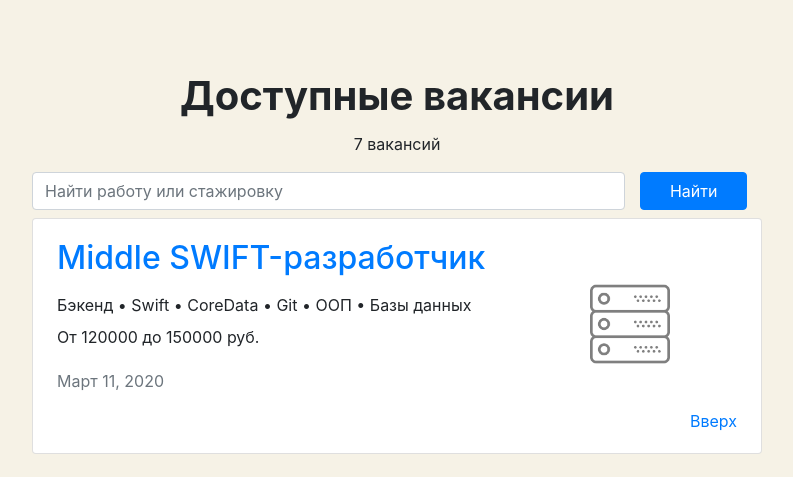
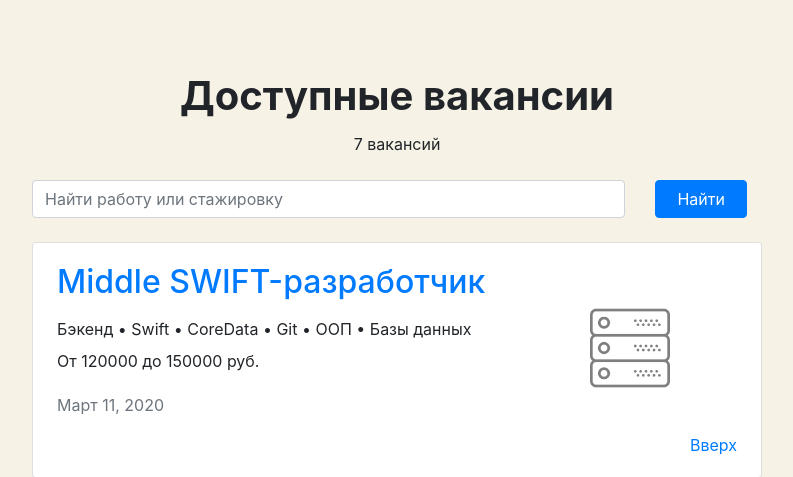
Before and after one commit to alxgnussin/Stepik_Django_Project_04, a Django app: page /vacancies in a window 1280 px wide. Shown: the part 72-549 px from the top of the page, without its empty margins (243-1036 px from the left). Run offline with Django 3.2, Linux system fonts and the light colour scheme; data comes from the database, SQL or seed files in the repository; both versions use the stored data as it was after the commit; some libraries are stand-ins or nearby versions.

```diff
--- a/templates/vacancies/main/search_field.html
+++ b/templates/vacancies/main/search_field.html
@@ -1,9 +1,9 @@
-<form class="form-inline mb-2" action="{% url 'vacancies_all' %}" method="GET">
+<form class="form-inline mt-2 mb-4" action="{% url 'vacancies_all' %}" method="GET">
   <div class="form-group col-8 col-md-10 pl-0">
     <input class="form-control w-100" type="search" placeholder="Найти работу или стажировку"
           name="query" value="{{ request.GET.query }}">
   </div>
-  <div class="form-group col-4 col-md-2 pl-0">
+  <div class="form-group col-4 col-md-2">
     <button class="btn btn-primary w-100" type="submit">Найти</button>
   </div>
 </form>
--- a/templates/vacancies/main/vacancy_card.html
+++ b/templates/vacancies/main/vacancy_card.html
@@ -12,7 +12,7 @@
         <p class="text-muted pt-1">{{ vacancy.posted }}</p>
       </div>
       <div class="col-12 col-md-4 col-lg-3 d-flex align-items-center">
-        <a href="{% url 'vacancy' job_id=vacancy.id %}">
+        <a href="{% url 'vacancies' specialty_code=vacancy.specialty.code %}">
           <img src="{{ vacancy.specialty.picture.url }}" width="80" height="80" alt="{{ vacancy.specialty.title }}">
         </a>
       </div>
--- a/templates/vacancies/user/company_edit.html
+++ b/templates/vacancies/user/company_edit.html
@@ -14,7 +14,7 @@
             {% endif %}
             {% load crispy_forms_tags %}{% csrf_token %}
             {% if logo %}
-            <p><img class="mx-auto d-block mw-100" src="{{ logo.url }}"/></p>
+            <p><img class="mx-auto d-block" width="120" height="80" src="{{ logo.url }}"/></p>
             <p></p>
             {% endif %}
             {% crispy form %}
--- a/vacancies/forms.py
+++ b/vacancies/forms.py
@@ -56,8 +56,8 @@ class LoginForm(Form):
 
 
 class CompanyForm(Form):
-    title = CharField(max_length=20, label='Название компании')
-    location = CharField(max_length=20, label='География')
+    title = CharField(max_length=50, label='Название компании')
+    location = CharField(max_length=50, label='География')
     logo = ImageField(label='Загрузить новый логотип', required=False)
     description = CharField(widget=Textarea(attrs={'rows': 4}), label='Информация о компании')
     employee_count = IntegerField(label='Количество человек в компании')
```
Also changed, not shown: db.sqlite3, media/company_images/ISG.png (added).
